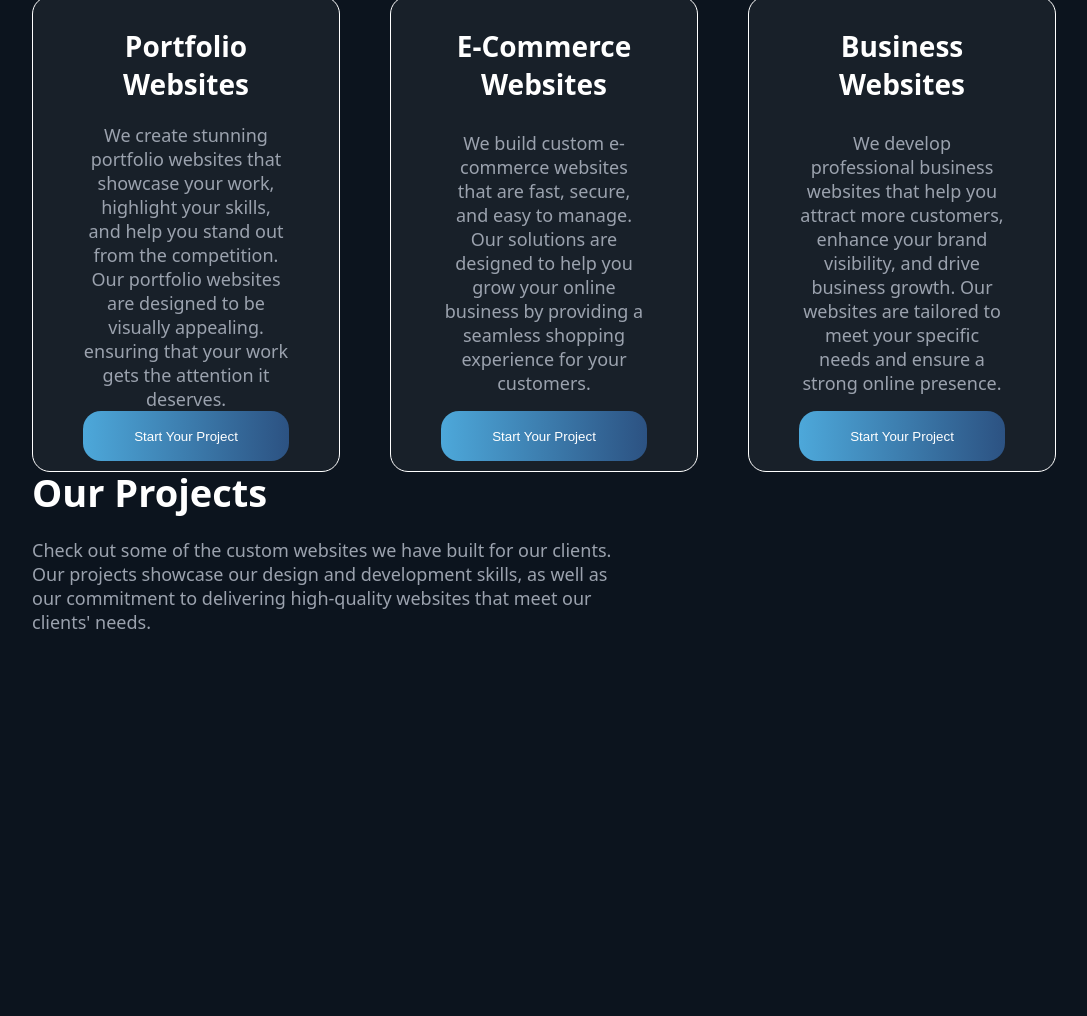
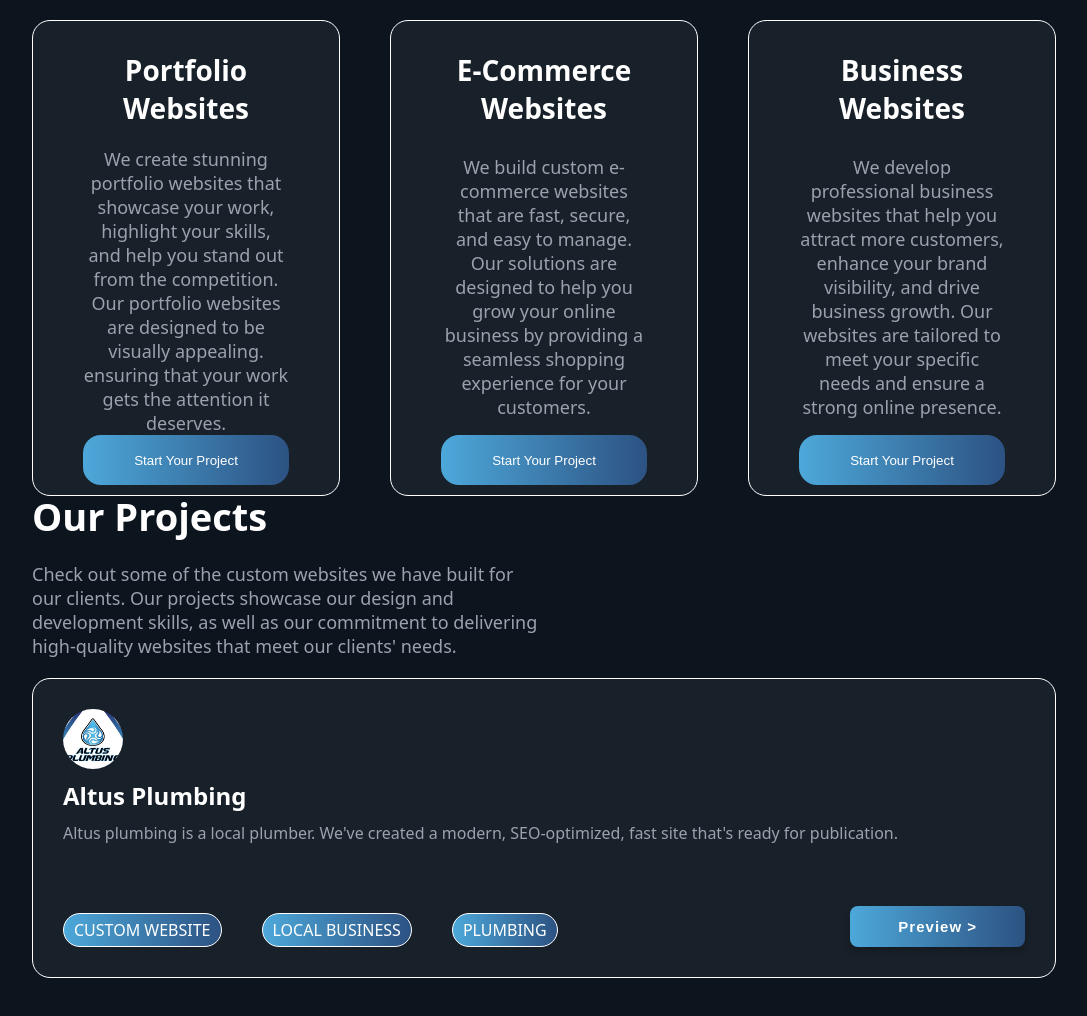
Before and after one commit to AliTheFlop/timelessweb-static, a plain HTML site: page index.html in a window 1280 px wide. Shown: the part 938-1954 px from the top of the page, without its empty margins (96-1183 px from the left). Before the commit the page ends 1642 px from the top, so only its background shows below. Drawn offline with Linux system fonts and the light colour scheme.

Commit message:
Projects - first proj done

```diff
--- a/index.html
+++ b/index.html
@@ -92,7 +92,31 @@
                         needs.
                     </p>
                 </div>
-                <div class="section-content"></div>
+                <div class="section-content projects-content">
+                    <div class="projects-card">
+                        <img
+                            src="images/altusplumbing_logo.jpg"
+                            alt="Altus Plumbing"
+                            class="projects-card-image"
+                        />
+                        <h3 class="projects-card-title">Altus Plumbing</h3>
+                        <p class="projects-card-description">
+                            Altus plumbing is a local plumber. We've created a
+                            modern, SEO-optimized, fast site that's ready for
+                            publication.
+                        </p>
+                        <div class="projects-card-tags">
+                            <span class="projects-card-tag"
+                                >CUSTOM WEBSITE</span
+                            >
+                            <span class="projects-card-tag"
+                                >LOCAL BUSINESS</span
+                            >
+                            <span class="projects-card-tag">PLUMBING</span>
+                        </div>
+                        <button class="projects-card-preview">Preview ></button>
+                    </div>
+                </div>
             </div>
         </section>
     </body>
--- a/styles.css
+++ b/styles.css
@@ -132,7 +132,7 @@ Section global styling (Since most section basics are the same)
 }
 
 .section-head-subtitle {
-    max-width: 600px;
+    max-width: 50%;
     color: #9ba2ae;
     font-size: 18px;
 }
@@ -201,3 +201,77 @@ Section global styling (Since most section basics are the same)
 /*
 Projects-specific styling
 */
+
+.projects-content {
+    display: flex;
+    flex-direction: column;
+    align-items: start;
+    justify-content: center;
+}
+
+.projects-card {
+    position: relative;
+    width: 100%;
+    height: 300px;
+    padding: 30px;
+    background-color: rgba(255, 255, 255, 0.05);
+    margin: 20px 0;
+    border-radius: 18px;
+    border: 1px solid white;
+    display: flex;
+    flex-direction: column;
+}
+
+.projects-card-image {
+    width: 60px;
+    height: 60px;
+    border-radius: 50px;
+}
+
+.projects-card-title {
+    font-size: 24px;
+    font-weight: 700;
+    margin-top: 10px;
+}
+
+.projects-card-description {
+    color: #9ba2ae;
+    margin-top: 10px;
+}
+
+.projects-card-tags {
+    display: flex;
+    flex-direction: row;
+    gap: 40px;
+    margin-top: auto;
+}
+
+.projects-card-tag {
+    background: linear-gradient(to right, #4da8da, #2c5282);
+    padding: 5px 10px;
+    border-radius: 100px;
+    border: 1px solid white;
+    font-size: 16px;
+    font-weight: 500;
+}
+
+.projects-card-preview {
+    position: absolute;
+    bottom: 30px;
+    right: 30px;
+    background: linear-gradient(to right, #4da8da, #2c5282);
+    padding: 12px 48px;
+    border-radius: 8px;
+    border: none;
+    font-size: 15px;
+    font-weight: 600;
+    color: white;
+    box-shadow: 0 4px 8px rgba(0, 0, 0, 0.2);
+    transition: transform 0.2s ease, box-shadow 0.2s ease;
+    letter-spacing: 1px;
+}
+
+.projects-card-preview:hover {
+    transform: translateY(-2px);
+    box-shadow: 0 6px 12px rgba(0, 0, 0, 0.3);
+}
```
Also changed, not shown: images/altusplumbing_logo.jpg (added).
